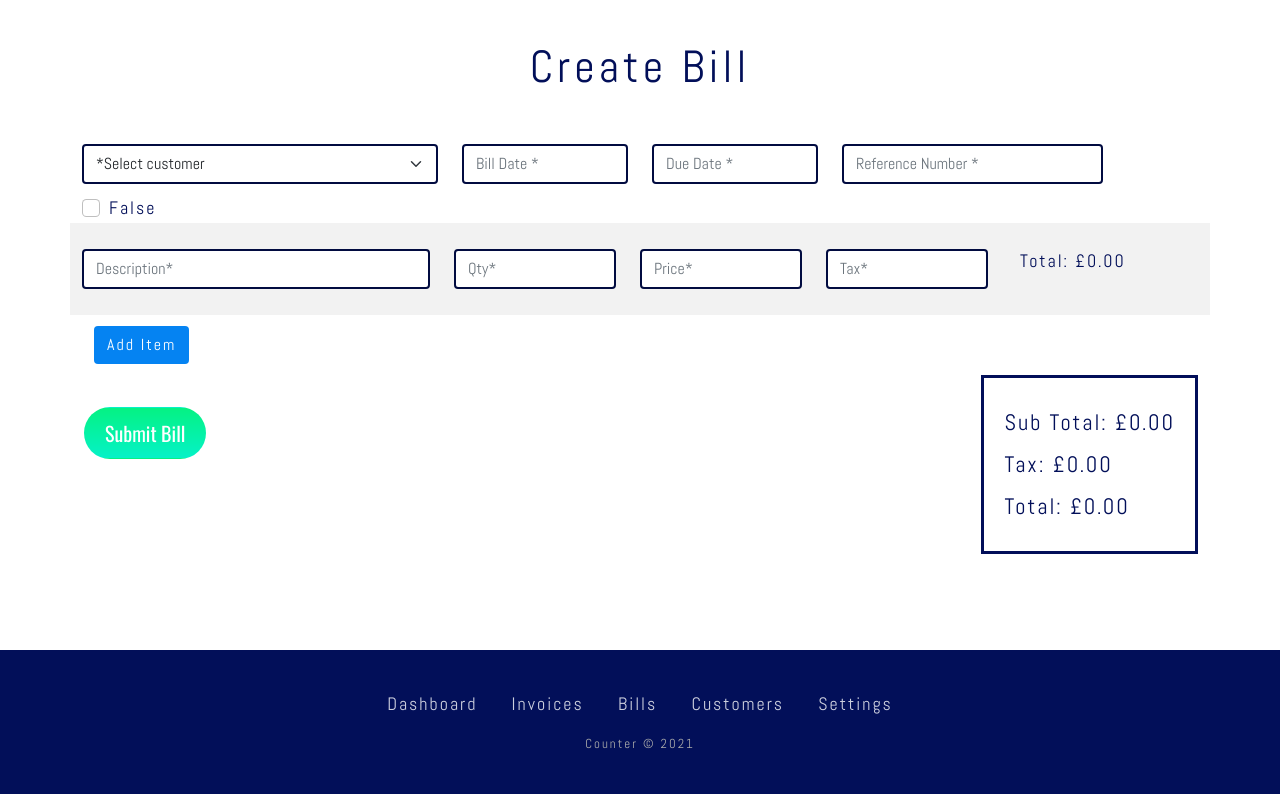
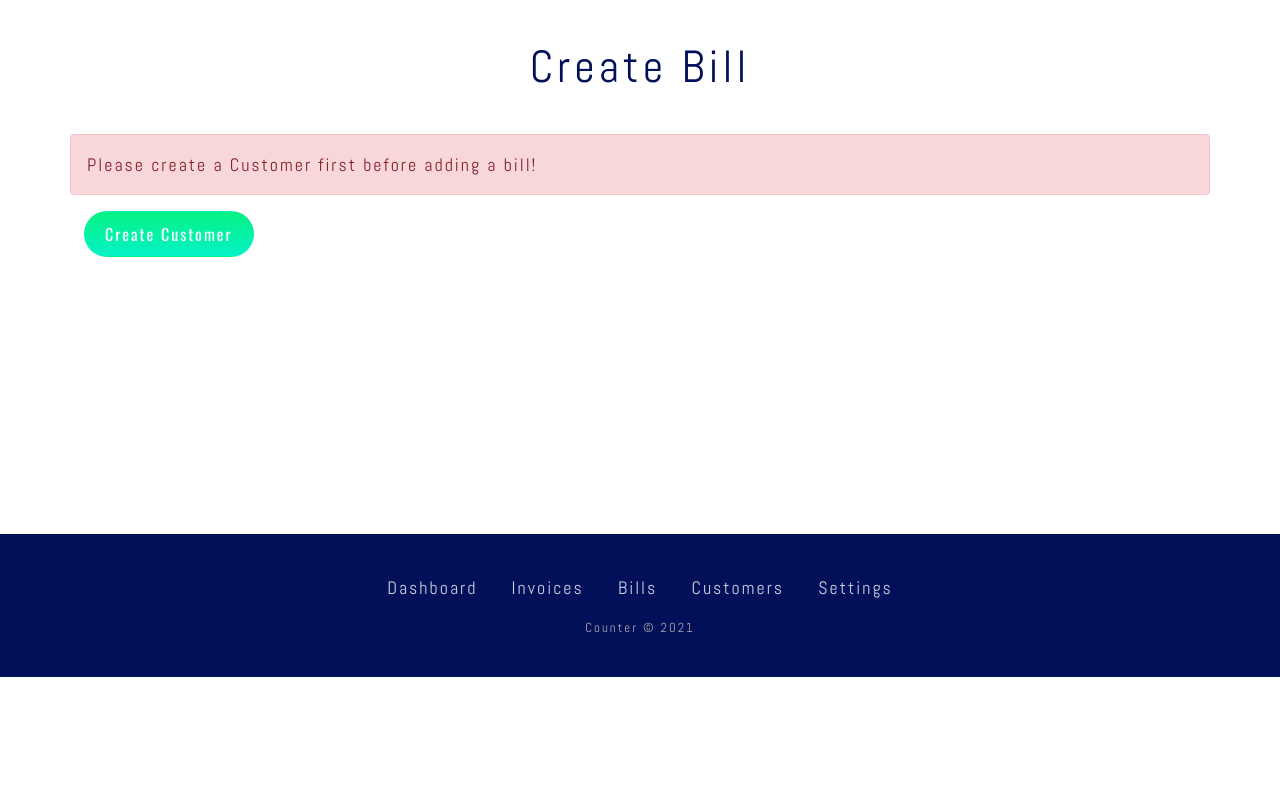
Before and after one commit to R-Prince/counter_ms4, a Django app: page /bill/create in a window 1280 px wide. Shown: the part 59-853 px from the top of the page. After the commit the page ends 736 px from the top, so only its background shows below. Run offline with Django 3.2, Linux system fonts and the light colour scheme; the visitor is signed in with stand-in values (Sample User, id 1); data that the repository does not hold is empty; some libraries are stand-ins or nearby versions.

Commit message:
Add date placeholder text and form control if users have no customers

```diff
--- a/bills/forms.py
+++ b/bills/forms.py
@@ -19,8 +19,8 @@
         placeholders = {
             'user': 'Username',
             'customer_account': 'Customer Account',
-            'bill_date': 'Bill Date',
-            'due_date': 'Due Date',
+            'bill_date': 'Date (YYYY-MM-DD)',
+            'due_date': 'Due (YYYY-MM-DD)',
             'reference_number': 'Reference Number',
             'bill_paid': 'Bill Paid?',
         }
--- a/bills/templates/bills/create_bill.html
+++ b/bills/templates/bills/create_bill.html
@@ -10,6 +10,7 @@
 {% endblock %}
 
 {% block content %}
+    {% if customers %}
         <div class="container">
             <div class="row">
                 <div class="col-12">
@@ -17,9 +18,8 @@
                         {% csrf_token %}
                         <div class="row">
                             <div class="col-12 col-md-4">
-                            <select class="form-select textInput" name="customer_account" aria-label="Default select example">
-
-                                <option selected>*Select customer</option>
+                                <select class="form-select textInput" name="customer_account" aria-label="Default select example" required>
+                                    <option  disabled selected>*Select customer</option>
                                     {% for customer in customers %}
                                         <option value="{{customer}}">{{customer}}</option>
                                     {% endfor %}
@@ -78,6 +78,20 @@
                 </div>
             </div>
         </div>
+    {% else %}
+        <div class="container no-customer-container">
+            <div class="row">
+                <div class="col-12 alert alert-danger" role="alert">
+                    Please create a Customer first before adding a bill!
+                </div>
+            </div>
+            <div class="row">
+                <div class="col-12">
+                    <a class="btn green-btn" href="{% url 'create_customer' %}">Create Customer</a>
+                </div>
+            </div>
+        </div>
+    {% endif %}
 {% endblock %}
 
 {% block postloadjs %}
--- a/bills/views.py
+++ b/bills/views.py
@@ -56,6 +56,10 @@
                 bill_line_form.save()
             messages.success(request, ("Bill Successfully Created!"))
             return redirect(reverse('profile'))
+        else:
+            messages.error(request, (
+                "There was an error with your form, please try again"))
+            return redirect(reverse('create_bill'))
 
     bill_form = BillForm()
     customers = Customer.objects.filter(user=request.user)
--- a/home/templates/home/index.html
+++ b/home/templates/home/index.html
@@ -5,9 +5,9 @@
     <div class="hero-container d-flex align-items-center">
         <div class="container">
             <div class="row">
-                <div class="col-12 col-md-7">
+                <div class="col-12 col-md-6">
                     <h1 class="hero-header">Counter</h1>
-                    <p class="hero-text">Online Bookkeeping perfect for Soletraders, Freelancers, Self-employed and Small businesses</p>
+                    <p class="hero-text">Keep track of invoices and bills with Counter. Online Bookkeeping perfect for Soletraders, Freelancers, Self-employed and Small businesses</p>
                 </div>
                 <div class="my-2">
                     <a href="{% url 'account_signup' %}" class="btn btn-lg green-btn">
--- a/static/css/base.css
+++ b/static/css/base.css
@@ -134,6 +134,10 @@
     margin: 20px 0px;
 }
 
+.no-customer-container{
+    height: 40vh;
+}
+
 /* Messages CSS */
 
 .messages-container{
```
Lines whose indentation alone changed are shown as unchanged.
